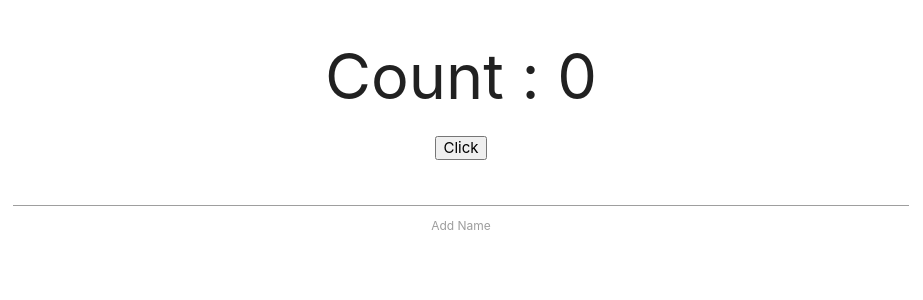
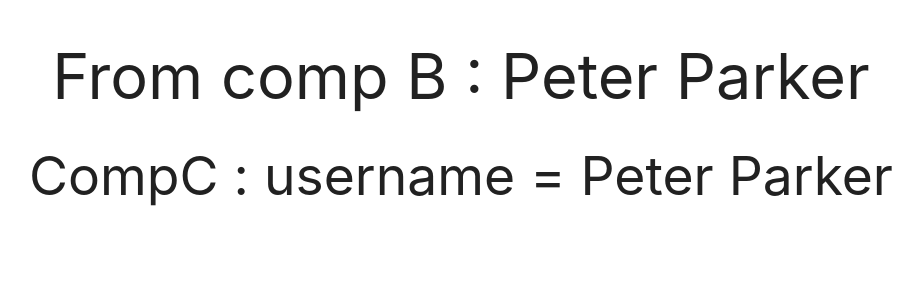
Before and after one commit to Aditya1113/BOE, a React (Create React App) app in the folder reactjsnov2023/: page / in a window 1280 px wide. Shown: the top 300 px of the page, without its empty margins (179-1102 px from the left). Built offline with nearby package versions, Linux system fonts and the light colour scheme.

Commit message:
useContext

```diff
--- a/reactjsnov2023/src/App.jsx
+++ b/reactjsnov2023/src/App.jsx
@@ -8,6 +8,7 @@ import People from "./Components/People";
 import Form from "./Components/Form";
 import TodoList from "./Components/TodoList";
 import UseEffectDemo from "./Components/UseEffectDemo";
+import UseContextDemo from "./Components/UseContext/UseContextDemo";
 
 const App = () => {
   const personInfo = {
@@ -35,7 +36,8 @@ const App = () => {
       {/* <People/> */}
       {/* <Form/> */}
       {/* <TodoList/> */}
-      <UseEffectDemo/>
+      {/* <UseEffectDemo/> */}
+      <UseContextDemo/>
     </div>
   );
 };
--- /dev/null
+++ b/reactjsnov2023/src/Components/UseContext/CompA.jsx
@@ -0,0 +1,18 @@
+import React, { createContext, useState } from 'react'
+import CompB from './CompB'
+
+export const userContext = createContext()
+
+const CompA = () => {
+    const [username, setUsername] = useState('Peter Parker')
+  return (
+    <userContext.Provider value={username}>
+
+            <CompB />
+
+    </userContext.Provider>
+
+  )
+}
+
+export default CompA
--- /dev/null
+++ b/reactjsnov2023/src/Components/UseContext/CompB.jsx
@@ -0,0 +1,17 @@
+import React, { useContext } from 'react'
+import { userContext } from './CompA'
+import CompC from './CompC'
+
+const CompB = () => {
+
+    const username = useContext(userContext)
+  return (
+    <>
+    <h1>From comp B : {username}</h1>
+     <CompC/>
+    </>
+
+  )
+}
+
+export default CompB
--- /dev/null
+++ b/reactjsnov2023/src/Components/UseContext/CompC.jsx
@@ -0,0 +1,15 @@
+import React, { useContext } from 'react'
+import { userContext } from './CompA'
+
+const CompC = () => {
+
+const username = useContext(userContext)
+
+  return (
+    <div>
+        <h2>CompC : username = {username}</h2>
+        </div>
+  )
+}
+
+export default CompC
--- /dev/null
+++ b/reactjsnov2023/src/Components/UseContext/UseContextDemo.jsx
@@ -0,0 +1,12 @@
+import React from 'react'
+import CompA from './CompA'
+
+const UseContextDemo = () => {
+  return (
+    <div>
+        <CompA/>
+    </div>
+  )
+}
+
+export default UseContextDemo
```
